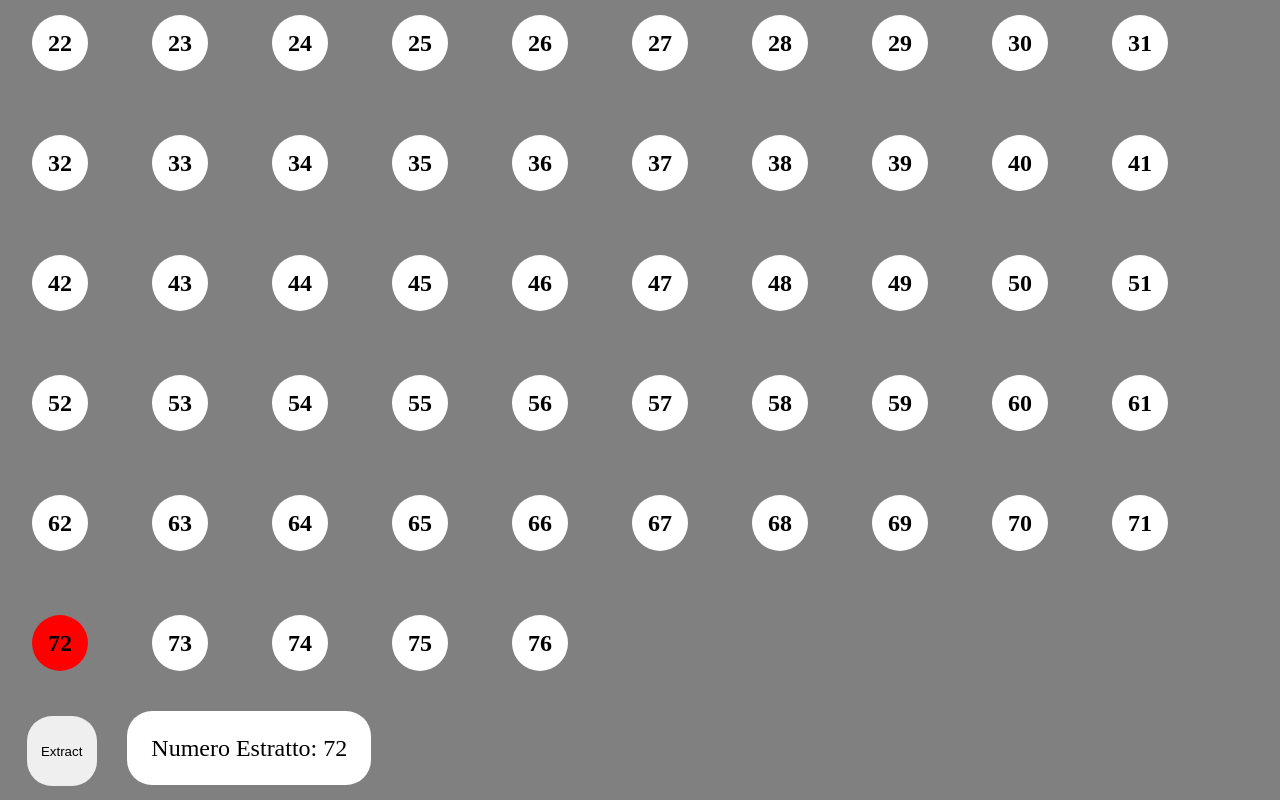
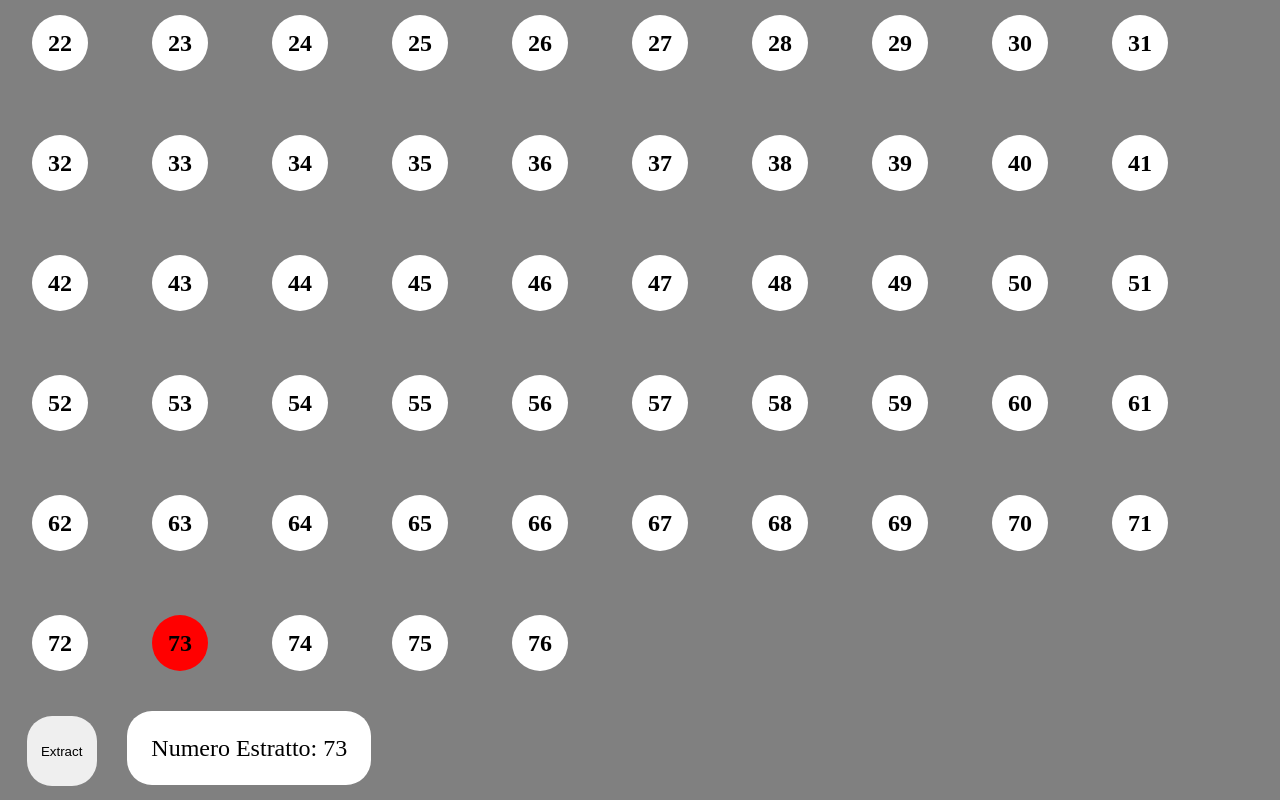
Before and after one commit to uba92/U1-W3-D4-UmbertoTramontano, a plain HTML site: page index.html in a window 1280 px wide. Both pictures are taken after a click on the button "Extract". Shown: the part 361-1161 px from the top of the page. Drawn offline with Linux system fonts and the light colour scheme.

Commit message:
test index2.js

```diff
--- a/index.html
+++ b/index.html
@@ -22,6 +22,6 @@
         </section>
     </main>
 
-    <script src="./scripts/index.js"></script>
+    <script src="./scripts/index2.js"></script>
 </body>
 </html>
--- /dev/null
+++ b/scripts/index2.js
@@ -0,0 +1,46 @@
+
+const printScoreBoard = function () {
+    const numbers = [];
+    const scoreBoardSection = document.getElementById('scoreboard');
+
+    for (let i = 1; i <= 76; i++) {
+      numbers.push(i)
+      const numberCell = document.createElement('div');
+
+      numberCell.classList.add('cell');
+
+      const cellValue = document.createElement('h3');
+      cellValue.classList.add('cell-value');
+      cellValue.innerText = i;
+
+
+      numberCell.appendChild(cellValue);
+
+      scoreBoardSection.appendChild(numberCell);
+    }
+  };
+
+  const button = document.getElementById('extract-btn');
+  button.classList.add('extract-btn');
+
+  button.addEventListener('click', function () {
+    const spanToReplace = document.getElementById('number-container');
+    const arrayOfNumbers = []
+    for (let i = 1; i <=76; i++) {
+        arrayOfNumbers.push(i)
+    }
+
+    let numberExtracted = arrayOfNumbers[Math.ceil(Math.random()*arrayOfNumbers.length)]
+    spanToReplace.innerText ='Numero Estratto: ' + numberExtracted;
+    indexExtracted = arrayOfNumbers.indexOf(numberExtracted)
+    arrayOfNumbers.splice(indexExtracted, (indexExtracted + 1))
+
+    const cellValues = document.querySelectorAll('#scoreboard div h3')
+    const cells = document.querySelectorAll('#scoreboard div')
+    for (let i=0; i<76; i++) {
+        if(parseInt(cellValues[i].innerText) === numberExtracted)
+          cells[i].classList.add('extracted')
+    }
+  });
+
+printScoreBoard();
```
